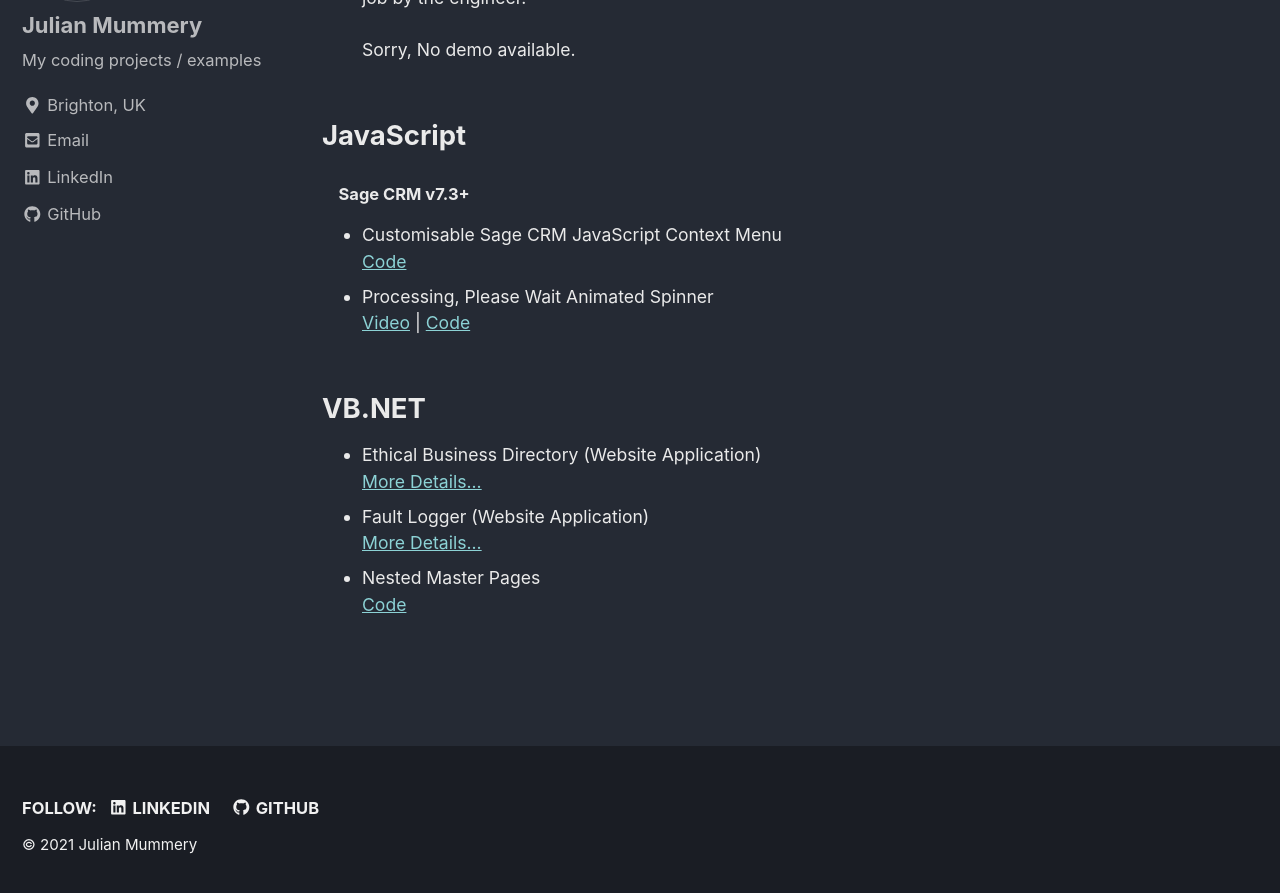
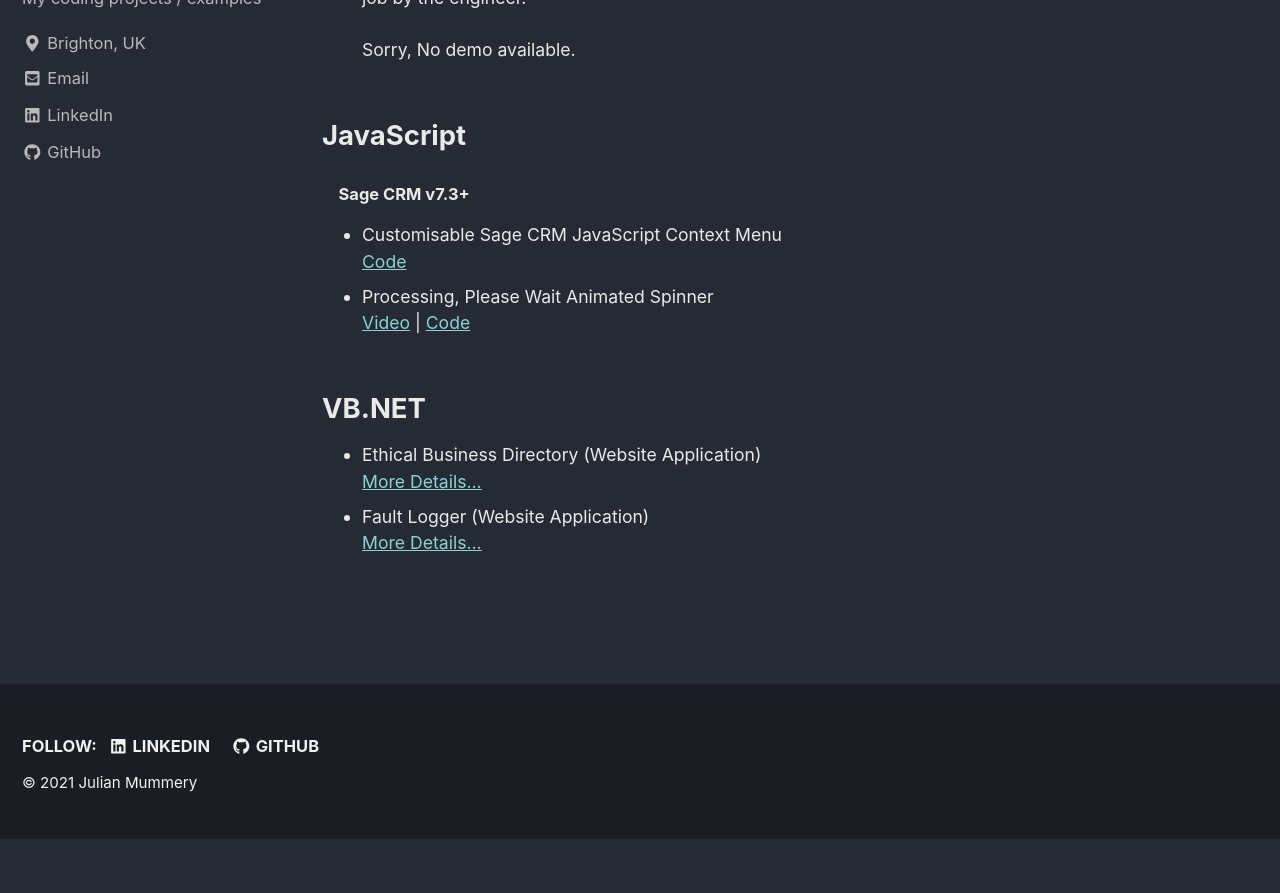
Before and after one commit to julianmummery/julianmummery.github.io, a Jekyll site: the page built from _pages/coding-projects.md, in a window 1280 px wide and 900 px high, scrolled down 1229 px. Shown: the top 893 px of the window. Built offline with Jekyll 4.4.1, drawn with Linux system fonts in a browser that asks for light colours; nearby versions of some CDN libraries; after the commit the page ends 2068 px from its top, so only the background shows below that.

Commit message:
Update coding-projects.md

```diff
--- a/_pages/coding-projects.md
+++ b/_pages/coding-projects.md
@@ -47,7 +47,4 @@ header:
   <li>Fault Logger (Website Application)
   <br>
   <a href="https://julianmummery.github.io/faultlogger" target="_blank">More Details...</a></li>
-  <li>Nested Master Pages
-  <br>
-  <a href="https://github.com/julianmummery/nested-master-pages-example" target="_blank">Code</a></li>
 </ul>
```
